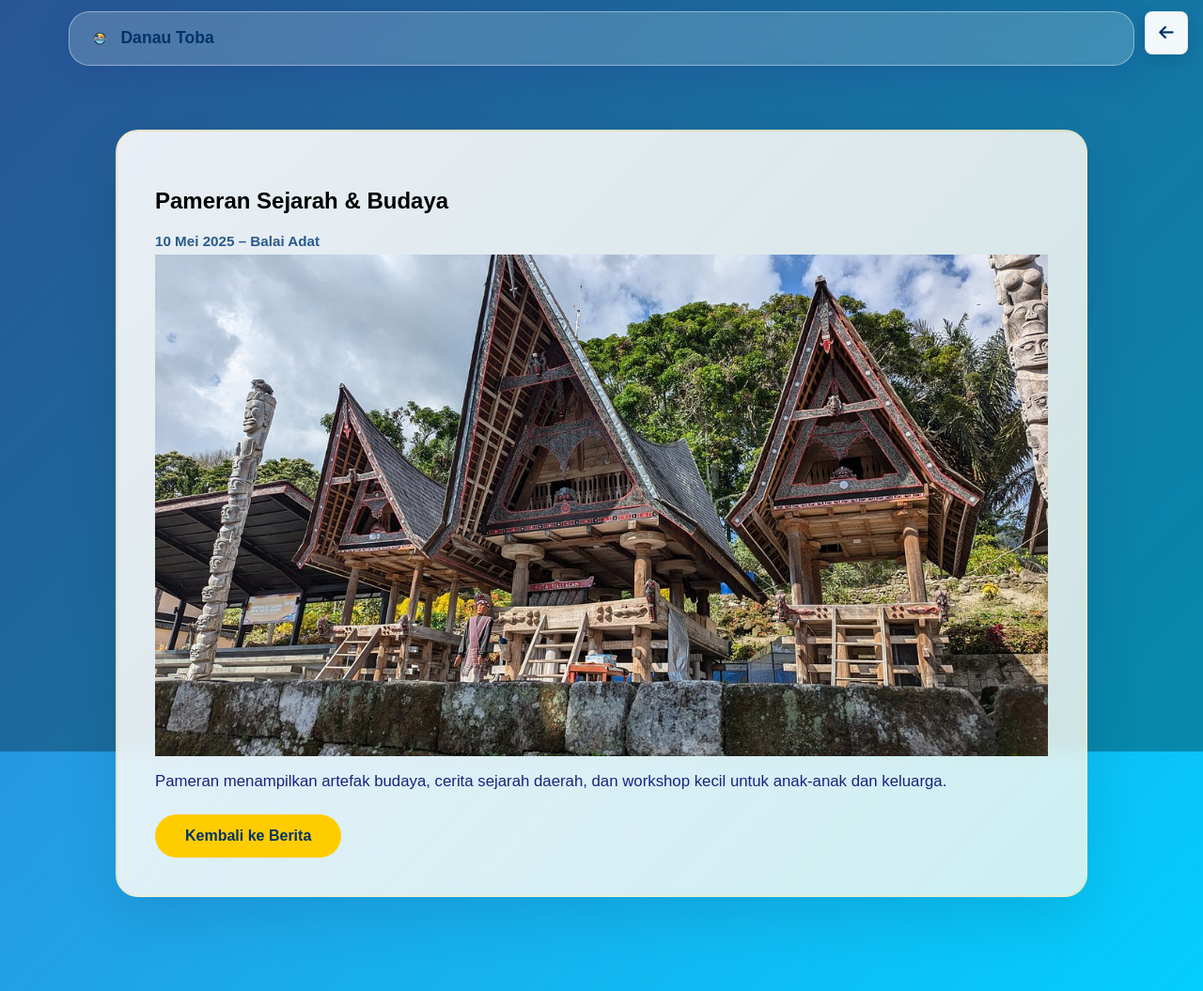
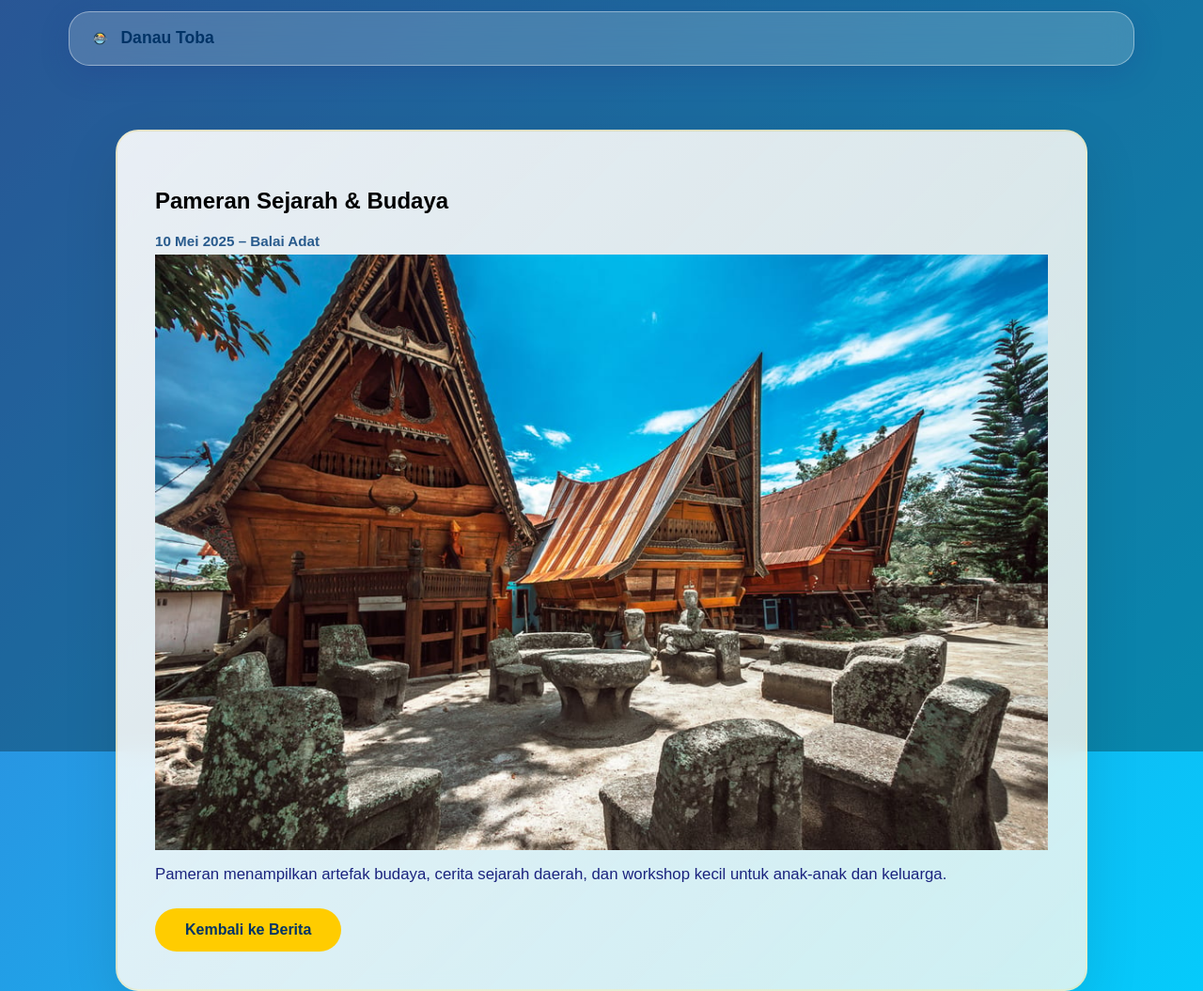
Before and after one commit to AbedNeco14/DanauToba, a plain HTML site: page HTML/detail-event-museum.html in a window 1280 px wide. Shown: the top 1055 px of the page at 94% size. Drawn offline with Linux system fonts and the light colour scheme; a web font is replaced by a local one.

Commit message:
Fix: Update image in detail-event-museum.html to budaya.jpg

```diff
--- a/HTML/detail-event-museum.html
+++ b/HTML/detail-event-museum.html
@@ -15,12 +15,11 @@
 </head>
 <body>
   <header class="site-header"><div class="header-inner glass"><a href="../index.html" class="brand"><img src="../IMG/icon.png" alt="Logo" class="brand-logo" loading="lazy"><span>Danau Toba</span></a></div></header>
-    <a href="../Wisata.html" class="detail-back-btn" title="Kembali" aria-label="Kembali" onclick="if(window.history.length>1){window.history.back();return false}"><i class="fas fa-arrow-left"></i></a>
   <main class="main-container">
     <article class="detail-section">
       <h1>Pameran Sejarah & Budaya</h1>
       <div class="event-date">10 Mei 2025 – Balai Adat</div>
-      <img src="../IMG/museum.jpg" alt="Pameran" loading="lazy">
+      <img src="../IMG/budaya.jpg" alt="Pameran" loading="lazy">
       <p style="margin-top:12px;">Pameran menampilkan artefak budaya, cerita sejarah daerah, dan workshop kecil untuk anak-anak dan keluarga.</p>
       <div class="detail-actions"><a class="btn btn-primary" href="../index.html">Kembali ke Berita</a></div>
     </article>
```
